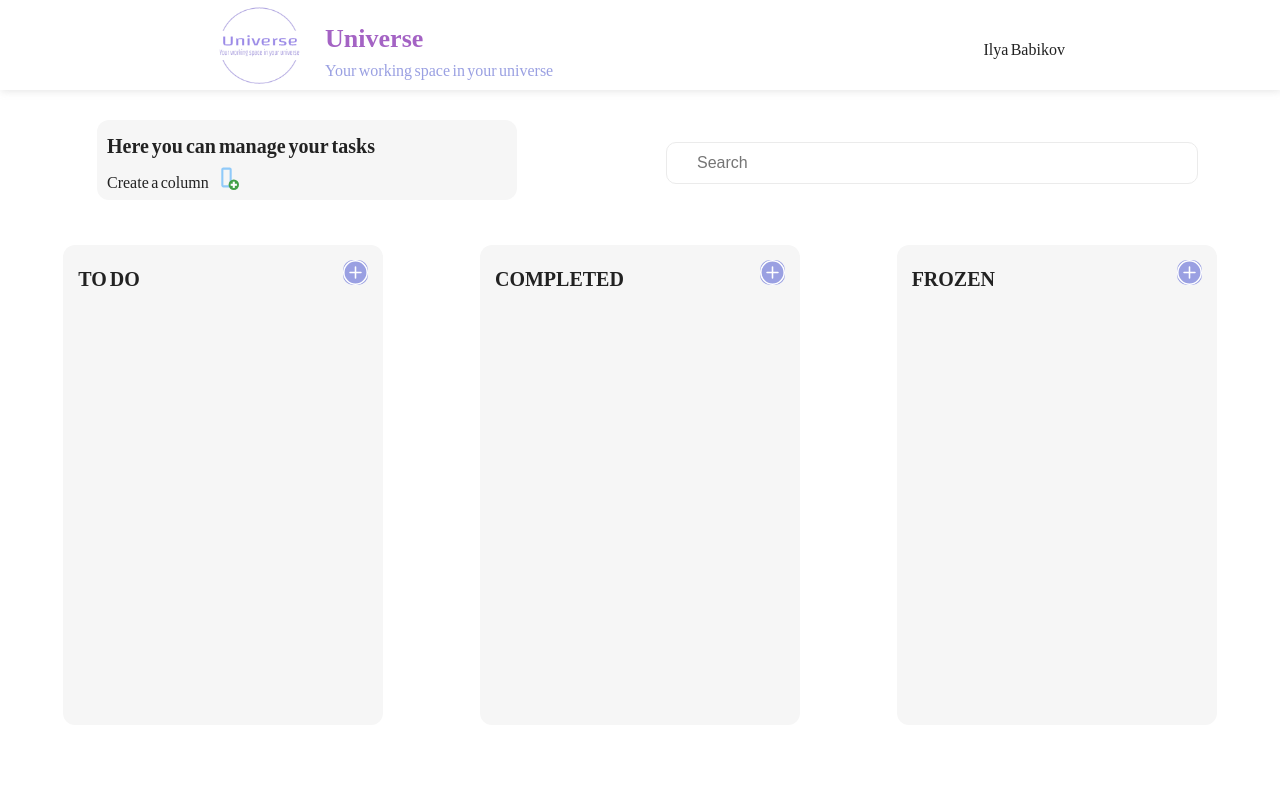
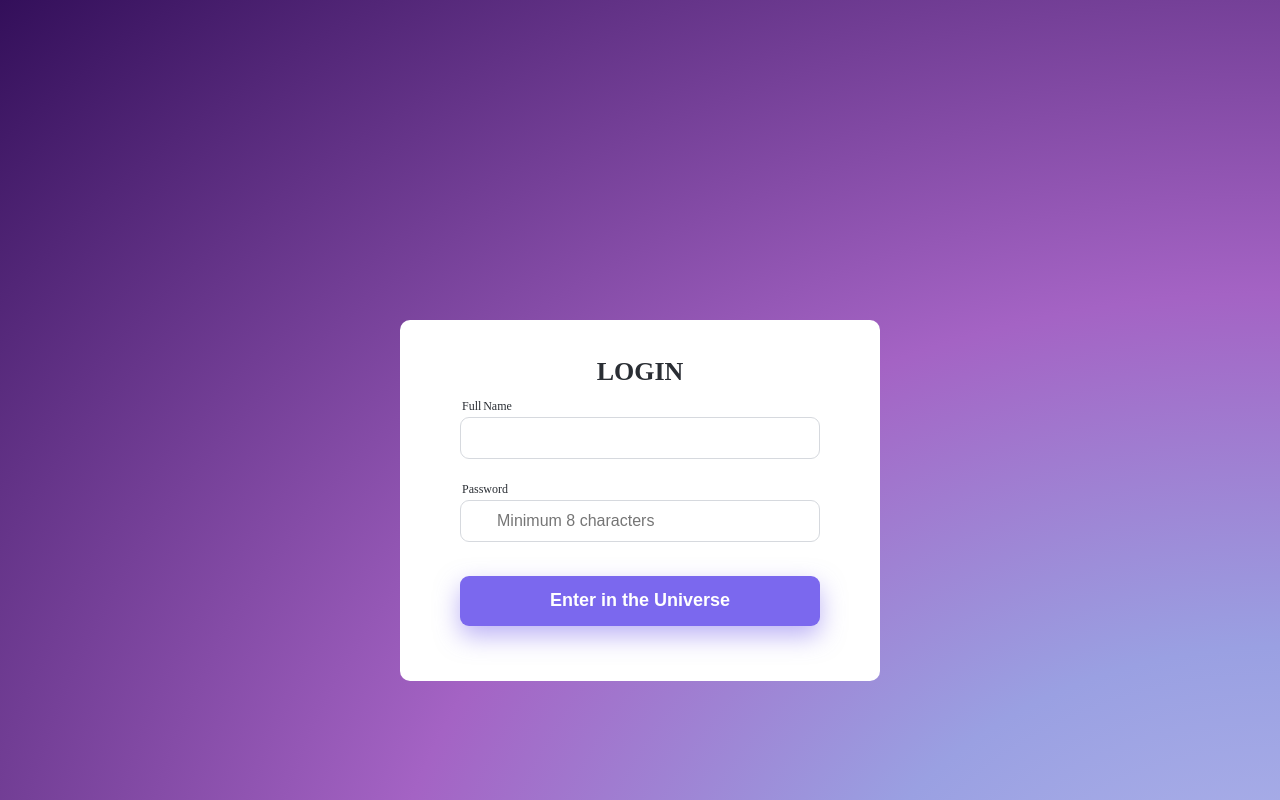
Before and after one commit to IliaMD/to-do-app, a React (Create React App) app: page / in a window 1280 px wide. Shown: the top 800 px of the page. Built offline with nearby package versions, Linux system fonts and the light colour scheme.

Commit message:
add layout for form

```diff
--- a/src/App.tsx
+++ b/src/App.tsx
@@ -1,6 +1,6 @@
 import React, { useState } from "react";
 import styled from "styled-components";
-import { Column } from "./components";
+import { Column, Form } from "./components";
 import { columns, ColumnsType } from "./utils/mock";
 import logo from "./assets/img/logo.png";
 import "./assets/styles/fonts.css";
@@ -24,6 +24,7 @@ function App() {
 
   return (
     <Wrapper>
+      <Form />
       <Header>
         <HeaderContent>
           <Logo src={logo} />
@@ -85,11 +86,15 @@ const Header = styled.div`
 const SearchInput = styled.input`
   max-width: 500px;
   width: 100%;
-  border: 0.7px solid #ebebeb;
+  border: 1px solid #d6d9de;
   border-radius: 10px;
   padding: 5px 15px;
   margin: 10px 15px;
   height: 30px;
+
+  &:hover {
+    border-color: #adb3bd;
+  }
 
   ::placeholder {
     padding: 15px;
@@ -196,6 +201,7 @@ const CreateColumn = styled(FcAddColumn)`
   width: 25px;
   height: 25px;
   cursor: pointer;
+  color: #9aa0e2;
 `;
 
 const Columns = styled.div`
--- a/src/components/Column/Column.tsx
+++ b/src/components/Column/Column.tsx
@@ -196,7 +196,7 @@ const ColumnNameInput = styled.input``;
 const Plus = styled(BsPlusCircle)`
   background-color: #9aa0e2;
   border: none;
-  border-radius: 10px;
+  border-radius: 13px;
   color: white;
   cursor: pointer;
   width: 25px;
--- /dev/null
+++ b/src/components/Form/Form.tsx
@@ -0,0 +1,154 @@
+import styled from "styled-components";
+import { ImWarning } from "react-icons/im";
+
+export const Form = () => {
+  return (
+    <Root>
+      <Main>
+        <Title>Login</Title>
+        <Login>Full Name</Login>
+        <LoginInput />
+        <Password>Password</Password>
+        <PasswordInput
+          placeholder="Minimum 8 characters"
+          $variant={invalidThemes["validInput"]}
+        />
+        <PassInvalidBlock $variant={invalidThemes["validMsg"]}>
+          <PassInvalidImg />
+          <PassInvalidSpan>
+            Password must be 8 characters or longer!
+          </PassInvalidSpan>
+        </PassInvalidBlock>
+        <LoginBtn>Enter in the Universe</LoginBtn>
+      </Main>
+    </Root>
+  );
+};
+
+const Root = styled.div`
+  height: 1000px;
+  display: flex;
+  justify-content: center;
+  align-items: center;
+  color: #2a2e34;
+
+  background: radial-gradient(
+    ellipse at right bottom,
+    #aeb3ea 5%,
+    #9aa0e2 25%,
+    #a463c4 50%,
+    #330f5a 100%
+  );
+`;
+
+const Main = styled.form`
+  max-width: 360px;
+  width: 100%;
+  display: flex;
+  flex-direction: column;
+  padding: 30px 60px 55px;
+  background-color: white;
+  border-radius: 10px;
+  z-index: 100;
+`;
+
+const Title = styled.h2`
+  font-size: 26px;
+  font-weight: 700;
+  text-transform: uppercase;
+  text-align: center;
+  margin-bottom: 20px;
+`;
+
+const Login = styled.label`
+  padding: 0 0 9px 2px;
+  font-size: 12px;
+`;
+
+const LoginInput = styled.input`
+  border: 1px solid #d6d9de;
+  border-radius: 9px;
+  padding: 0 20px 0 36px;
+  height: 40px;
+  margin-bottom: 20px;
+
+  &:hover {
+    border-color: #adb3bd;
+  }
+`;
+
+const Password = styled.label`
+  padding: 0 0 9px 2px;
+  font-size: 12px; ;
+`;
+
+const PasswordInput = styled.input<{ $variant: () => string }>`
+  border: 1px solid;
+  border-color: #d6d9de;
+  border-radius: 9px;
+  padding: 0 20px 0 36px;
+  height: 40px;
+
+  &:hover {
+    border-color: #adb3bd;
+  }
+
+  ${({ $variant }) => $variant}
+`;
+
+const PassInvalidBlock = styled.div<{
+  $variant: () => string;
+}>`
+  margin-bottom: 20px;
+  display: flex;
+  align-items: center;
+
+  ${({ $variant }) => $variant}
+`;
+
+const invalidThemes: { [key: string]: () => string } = {
+  invalidMsg: () => `
+    visibility: visible;
+    `,
+  validMsg: () => `
+    visibility: hidden;
+    `,
+  invalidInput: () => `
+    border-color:#e04f44;
+    `,
+  validInput: () => `
+  border-color: #d6d9de;
+    `,
+};
+
+const PassInvalidImg = styled(ImWarning)`
+  color: #e04f44;
+  margin-right: 5px;
+  width: 12px;
+  height: 12px;
+`;
+
+const PassInvalidSpan = styled.span`
+  color: #e04f44;
+  font-size: 14px;
+`;
+
+const LoginBtn = styled.button`
+  transition: background-color 0.2s cubic-bezier(0.785, 0.135, 0.15, 0.86) 0s;
+  background-color: #7b68ee;
+  height: 50px;
+  display: flex;
+  align-items: center;
+  justify-content: center;
+  border-radius: 9px;
+  width: 100%;
+  box-shadow: 0 10px 25px #7b68ee80;
+  font-size: 18px;
+  font-weight: 700;
+  color: white;
+  border: none;
+
+  &:hover {
+    background-color: #5f48ea;
+  }
+`;
--- /dev/null
+++ b/src/components/Form/index.ts
@@ -0,0 +1 @@
+export { Form } from "./Form";
--- a/src/components/index.ts
+++ b/src/components/index.ts
@@ -1,3 +1,4 @@
 export { Card } from "./Card";
 export { ModalWindow } from "./ModalWindow";
 export { Column } from "./Column";
+export { Form } from "./Form";
```
